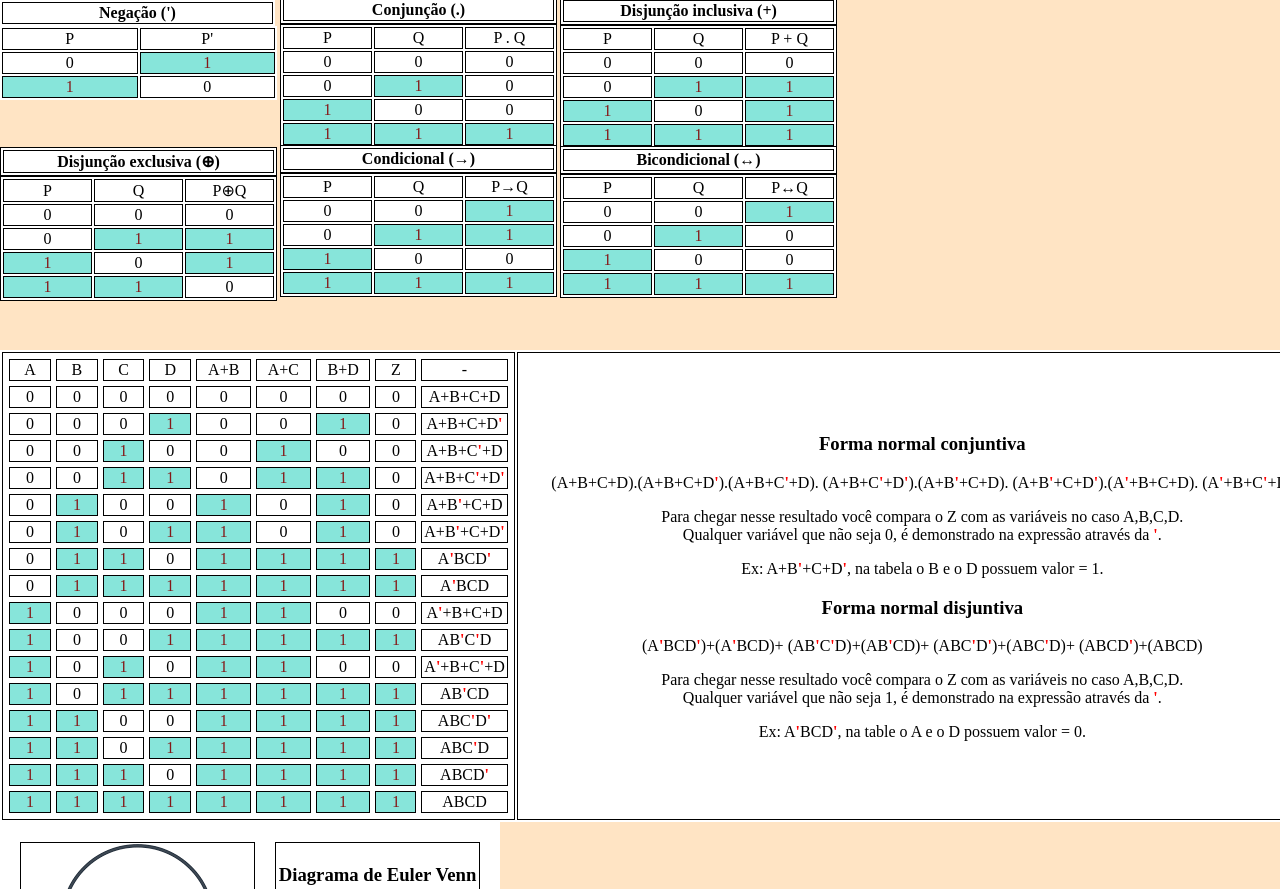
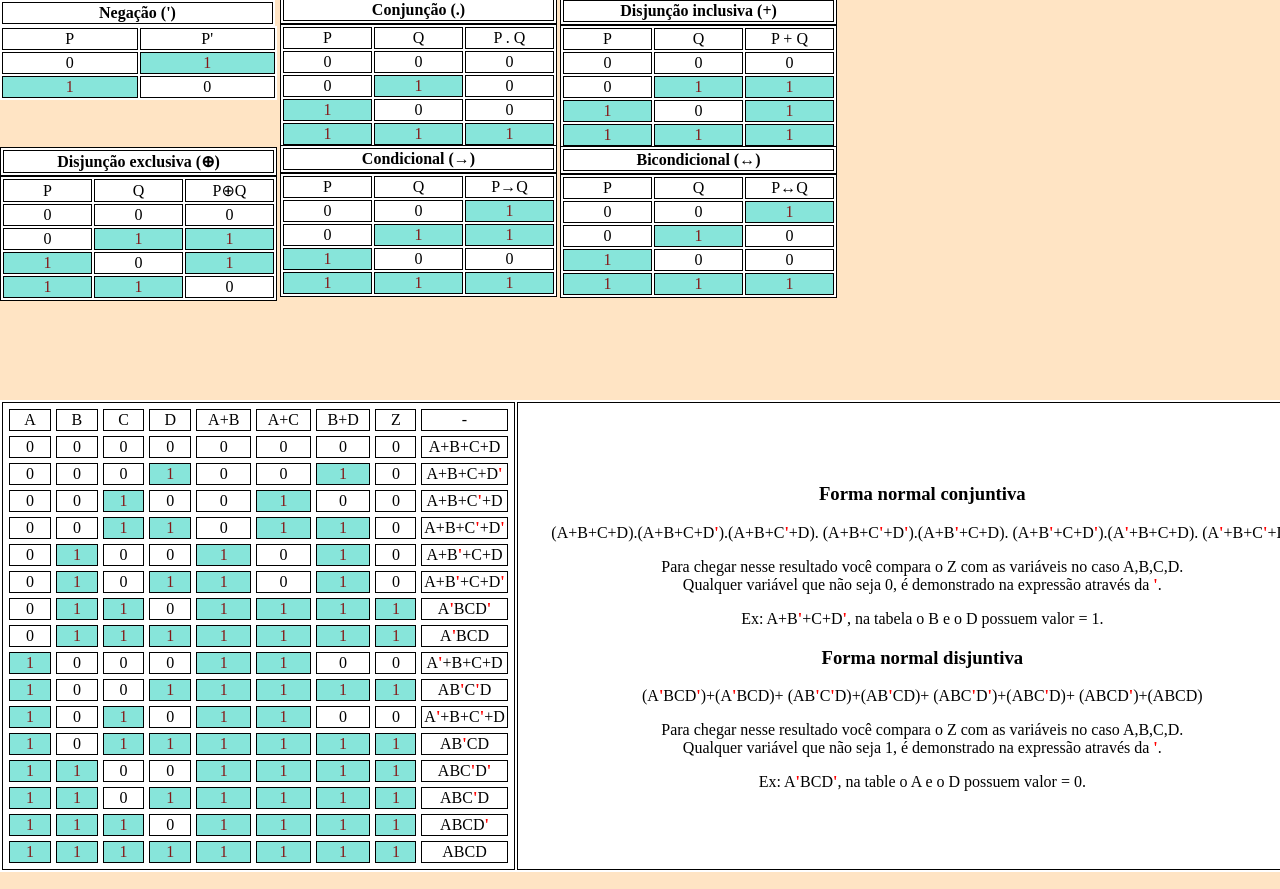
Before and after one commit to FernandoCAJr/MatematicaDiscreta, a plain HTML site: page index.html in a window 1280 px wide. Shown: the top 889 px of the page. Drawn offline with Linux system fonts and the light colour scheme.

Commit message:
Update styles.css

```diff
--- a/styles.css
+++ b/styles.css
@@ -40,10 +40,12 @@ h3 {
 .top-container {
   background-color: bisque;
   height: 350px;
+  padding-bottom: 50px;
 }
 
 .middle-container {
   background-color: bisque;
+  padding-bottom: 50px;
 }
 .bottom-container {
   background-color: bisque;
```
